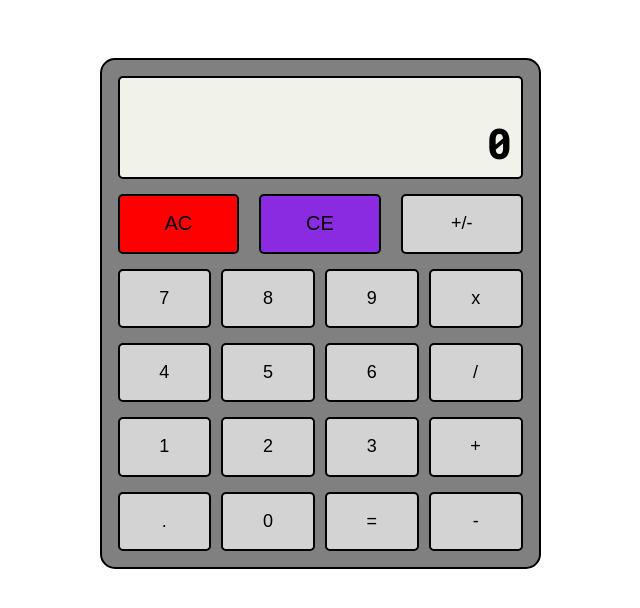
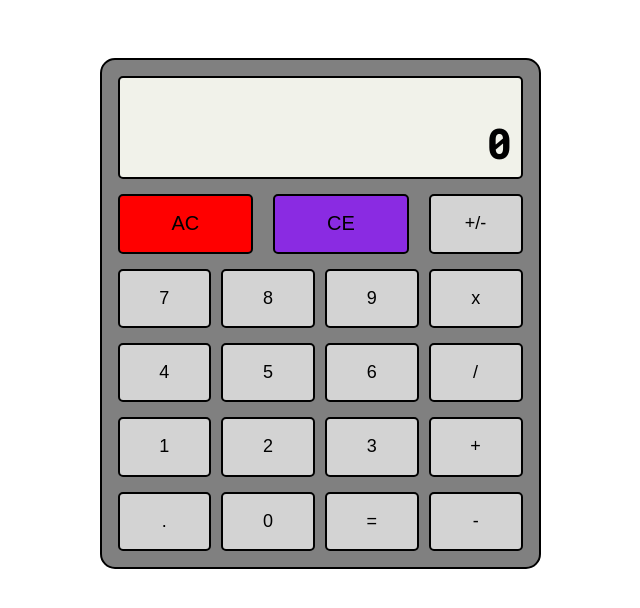
Before and after one commit to Mike-Benn/Calculator, a plain HTML site: page index.html in a window 1280 px wide. Shown: the whole page, without its empty margins (320-960 px from the left). Drawn offline with Linux system fonts and the light colour scheme.

Commit message:
Add styling,spacing for +/- button

```diff
--- a/styles.css
+++ b/styles.css
@@ -3,7 +3,7 @@
 
 }
 
-.core-btn , .page-container , .clear-btn , .delete-btn {
+.core-btn , .page-container {
     width: 100%;
 
 }
@@ -21,6 +21,7 @@
 
 .clear-btn , .delete-btn {
     font-size: 20px;
+    flex: 1;
 
 }
 
@@ -100,6 +101,10 @@ button:active {
 
 }
 
+#negative-btn {
+    width: 93.75px;
+}
+
 .core-button-container {
     gap: 10px;
 
```
